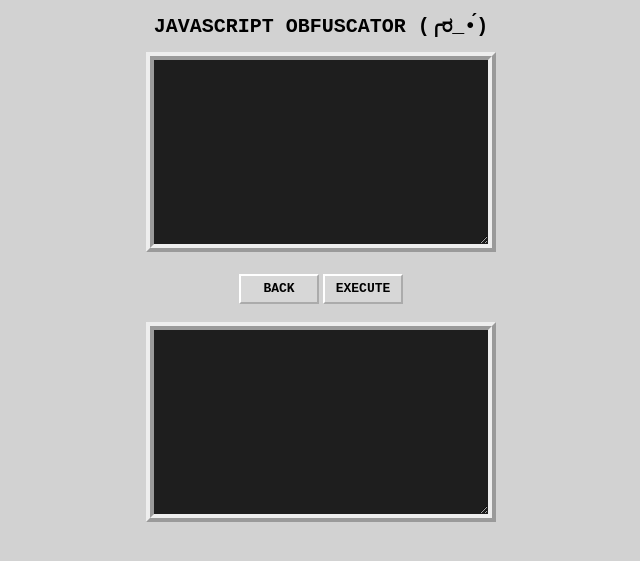
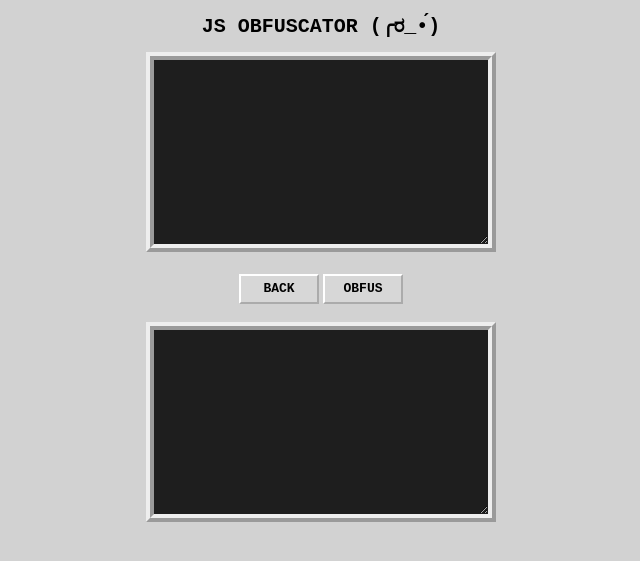
Before and after one commit to 99ndd9/blog, a Jekyll site: the page tools/js/index.html, which Jekyll copies as it is, in a window 1280 px wide. Shown: the top 561 px of the page, without its empty margins (319-959 px from the left). Built offline with Jekyll 4.4.1, drawn with Linux system fonts in a browser that asks for light colours.

Commit message:
Update index.html

```diff
--- a/tools/js/index.html
+++ b/tools/js/index.html
@@ -52,9 +52,9 @@ h2 {
         </style>
     </head>
     <body align="center">
-        <h1>Javascript Obfuscator (╭ರ_•́)</h1>
+        <h1>JS Obfuscator (╭ರ_•́)</h1>
         <textarea id="input"></textarea>
-        <br /><br /><button onclick="window.location.href='//99ndd9.github.io/blog'">Back</button>&nbsp;<button id="go">Execute</button><br /><br />
+        <br /><br /><button onclick="window.location.href='//99ndd9.github.io/blog'">Back</button>&nbsp;<button id="go">Obfus</button><br /><br />
         <textarea id='output' readonly></textarea>
         <!-- JS -->
         <script>
```
